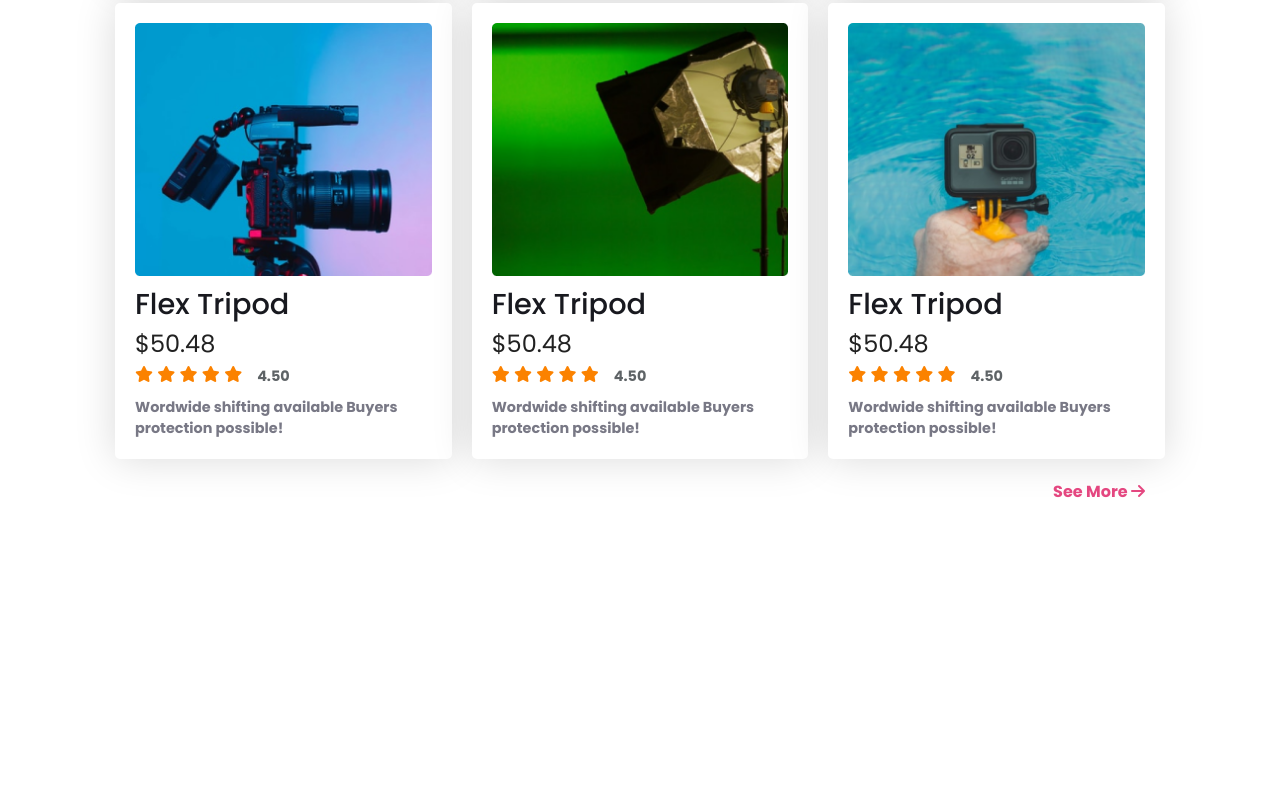
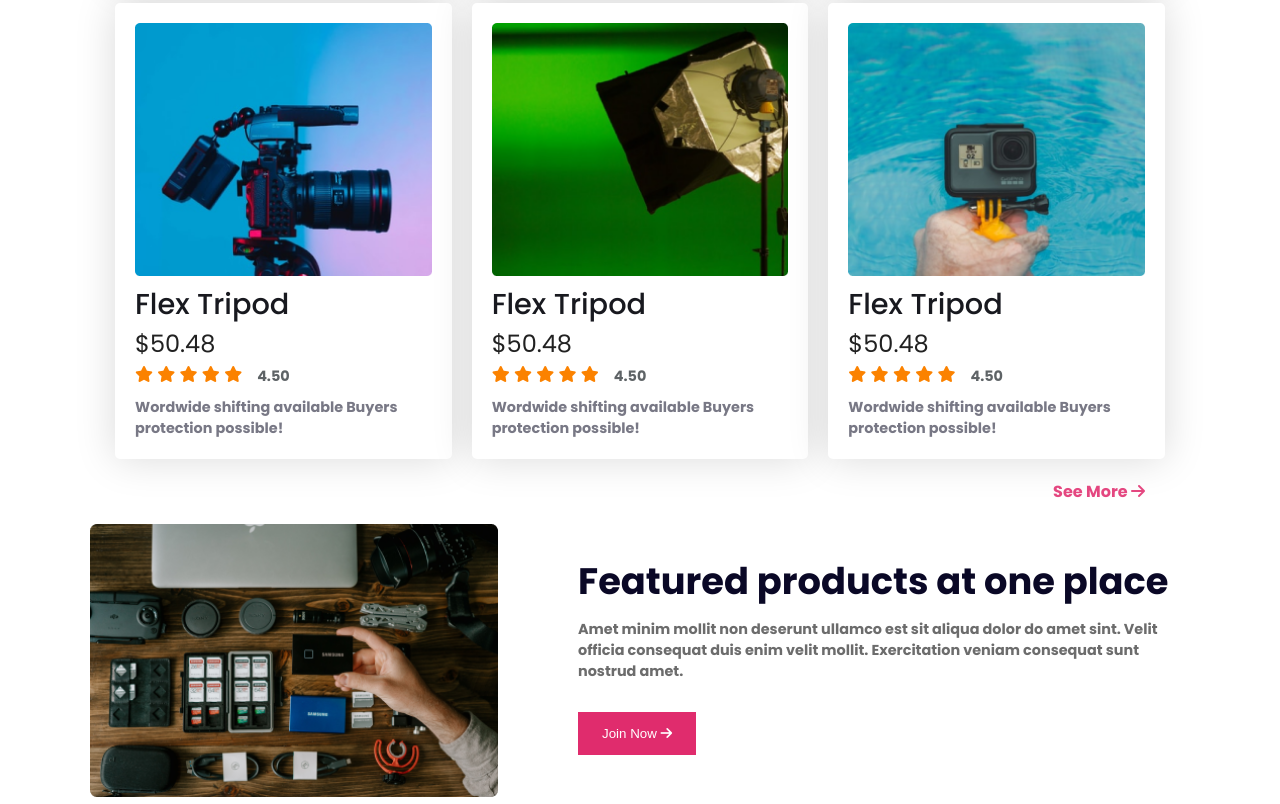
Before and after one commit to Khandaker-Sojol/Influencer_gear, a plain HTML site: page index.html in a window 1280 px wide. Shown: the part 1842-2646 px from the top of the page. Before the commit the page ends 2366 px from the top, so only its background shows below. Drawn offline with Linux system fonts and the light colour scheme.

Commit message:
featured section added

```diff
--- a/Styles/styles.css
+++ b/Styles/styles.css
@@ -88,7 +88,7 @@ header {
 .sponsors {
   margin: 40px auto;
   padding: 50px 0;
-  max-width: 1050px;
+  max-width: 1100px;
 }
 .sponsors-container {
   padding: 20px;
@@ -170,6 +170,44 @@ header {
   font-weight: 700;
 }
 
+/* Featured Css */
+.featured {
+  max-width: 1100px;
+  margin: 0 auto;
+}
+.featured-container {
+  display: flex;
+  justify-content: space-between;
+  gap: 80px;
+  align-items: center;
+}
+.featured-container figure {
+  width: 40%;
+}
+figure img {
+  width: 100%;
+}
+.featured-info {
+  width: 60%;
+}
+.featured-info h1 {
+  color: rgb(10, 8, 38);
+  font-size: 2.3rem;
+  font-weight: 700;
+}
+
+.featured-info p {
+  color: rgb(108, 108, 108);
+  font-size: 0.9rem;
+  font-weight: 700;
+  margin: 10px 0;
+}
+
+.featured button {
+  margin: 20px 0;
+  border-radius: 0;
+}
+
 /* Responsive Css */
 /* for Mobile */
 @media screen and (max-width: 576px) {
@@ -233,6 +271,22 @@ header {
   .collection h1 {
     margin-top: -100px;
   }
+  /* Featured Css */
+
+  .featured-container {
+    flex-direction: column-reverse;
+  }
+  .featured-container figure {
+    width: 100%;
+  }
+
+  .featured-info {
+    width: 100%;
+  }
+
+  .featured button {
+    margin-bottom: 0;
+  }
 }
 
 /* Responsive for Laptop */
@@ -293,7 +347,23 @@ header {
     grid-template-columns: repeat(2, 1fr);
     gap: 20px;
   }
-    .collection h1 {
+  .collection h1 {
     margin-top: -100px;
   }
+  /* Featured Css */
+
+  .featured-container {
+    flex-direction: column-reverse;
+  }
+  .featured-container figure {
+    width: 80%;
+  }
+
+  .featured-info {
+    width: 80%;
+  }
+
+  .featured button {
+    margin-bottom: 0px;
+  }
 }
--- a/index.html
+++ b/index.html
@@ -262,6 +262,19 @@
             </div>
         </section>
 
+        <section class="featured">
+            <div class="featured-container">
+                <figure>
+                    <img src="./images/gear.png" alt="">
+                </figure>
+                <div class="featured-info">
+                    <h1>Featured products at one place</h1>
+                    <p>Amet minim mollit non deserunt ullamco est sit aliqua dolor do amet sint. Velit officia consequat duis enim velit mollit. Exercitation veniam consequat sunt nostrud amet.</p>
+                    <button class="primary-btn">Join Now <i class="fa-solid fa-arrow-right"></i></button>
+                </div>
+            </div>
+        </section>
+
     </main>
     <footer>
 
```
